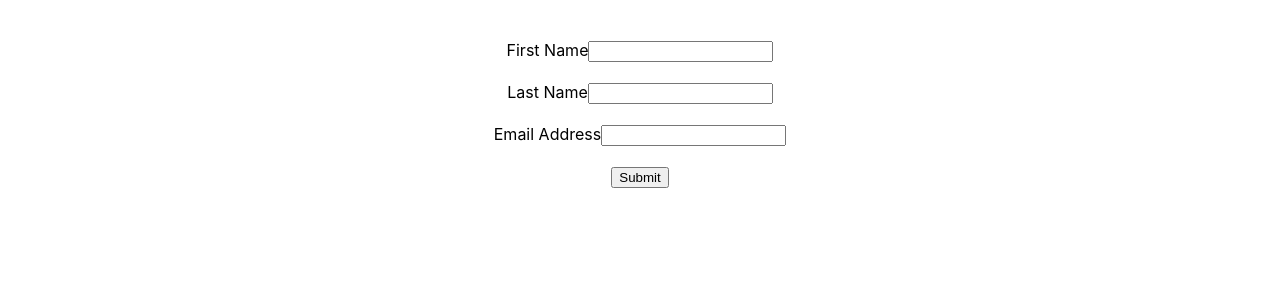
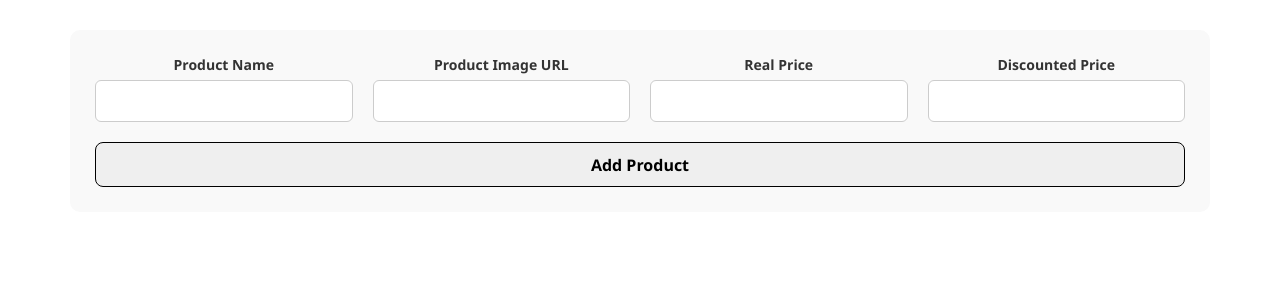
Before and after one commit to userFbi/React-tasks, a React (Create React App) app: page / in a window 1280 px wide. Shown: the top 300 px of the page. Built offline with nearby package versions, Linux system fonts and the light colour scheme.

Commit message:
ProductCard file added

```diff
--- a/package.json
+++ b/package.json
@@ -7,6 +7,7 @@
     "@testing-library/jest-dom": "^6.9.1",
     "@testing-library/react": "^16.3.0",
     "@testing-library/user-event": "^13.5.0",
+    "axios": "^1.13.3",
     "formik": "^2.4.9",
     "react": "^19.2.3",
     "react-dom": "^19.2.3",
--- a/src/App.jsx
+++ b/src/App.jsx
@@ -1,5 +1,6 @@
 import './App.css';
 import CartData from './CartData/CartData';
+import ProductCards from './CartData/ProductCards';
 import CrudResult from './ResultCrud/CrudResult';
 // import StudentResult from './useStateResulte/Student';
 
@@ -8,7 +9,8 @@ function App() {
     <div className="App">
       {/* <StudentResult/> */}
       {/* <CrudResult /> */}
-      <CartData />
+      {/* <CartData /> */}
+      <ProductCards/>
     </div>
   );
 }
--- a/src/CartData/CartData.jsx
+++ b/src/CartData/CartData.jsx
@@ -12,11 +12,13 @@ const CartData = () => {
             email: '',
         },
         onSubmit: (values, { resetForm }) => {
-            setList(JSON.stringify(values, null, 2));
+            setList(prev => [...prev, values]);
             resetForm()
         },
     });
     return (
+
+        <>
             <form onSubmit={formik.handleSubmit}>
                 <br /><br />
                 <label htmlFor="firstName">First Name</label>
@@ -52,13 +54,27 @@ const CartData = () => {
                 <button type="submit">Submit</button>
             </form>
 
-
-        // {
-        //     list.map((i,index)=> {
-
-        //     })
-        // }
-
+            {
+                list.map((i, index) => (
+                    <table border={1}>
+                        <thead>
+                            <tr >
+                                <td>FirstName</td>
+                                <td>LastName</td>
+                                <td>Email</td>
+                            </tr>
+                        </thead>
+                        <tbody>
+                            <tr key={index}>
+                                <td>{i.firstName}</td>
+                                <td>{i.lastName}</td>
+                                <td>{i.email}</td>
+                            </tr>
+                        </tbody>
+                    </table>
+                ))
+            }
+        </>
     );
 };
 export default CartData
--- /dev/null
+++ b/src/CartData/ProductCards.jsx
@@ -0,0 +1,102 @@
+import React, { useState } from "react";
+import { useFormik } from "formik";
+import axios from "axios";
+import "./productcards.css";
+
+const ProductCards = () => {
+    const [products, setProducts] = useState([]);
+    const [editIndex, setEditIndex] = useState(null);
+
+    const formik = useFormik({
+        initialValues: {
+            name: "",
+            image: "",
+            realPrice: "",
+            finalPrice: "",
+        },
+        onSubmit: async (values, { resetForm }) => {
+            try {
+                await axios.get(values.image);
+
+                if (editIndex !== null) {
+                    const updated = [...products];
+                    updated[editIndex] = values;
+                    setProducts(updated);
+                    setEditIndex(null);
+                } else {
+                    setProducts([...products, values]);
+                }
+
+                resetForm();
+            } catch {
+                alert("Invalid Image URL");
+            }
+        },
+    });
+
+    const handleEdit = (index) => {
+        setEditIndex(index);
+        formik.setValues(products[index]);
+    };
+
+    const handleDelete = (index) => {
+        setProducts(products.filter((_, i) => i !== index));
+    };
+
+    return (
+        <div className="container">
+            {/* FORM */}
+            <form className="product-form" onSubmit={formik.handleSubmit}>
+                <div className="form-group">
+                    <label>Product Name</label>
+                    <input type="text" {...formik.getFieldProps("name")} required />
+                </div>
+
+                <div className="form-group">
+                    <label>Product Image URL</label>
+                    <input type="text" {...formik.getFieldProps("image")} required />
+                </div>
+
+                <div className="form-group">
+                    <label>Real Price</label>
+                    <input type="number" {...formik.getFieldProps("realPrice")} required />
+                </div>
+
+                <div className="form-group">
+                    <label>Discounted Price</label>
+                    <input type="number" {...formik.getFieldProps("finalPrice")} required />
+                </div>
+
+                <button className="submit-btn" type="submit">
+                    {editIndex !== null ? "Update Product" : "Add Product"}
+                </button>
+            </form>
+
+            {/* CARDS */}
+            <div className="card-grid">
+                {products.map((item, index) => (
+                    <div className="product-card" key={index}>
+                        <img src={item.image} alt={item.name} />
+
+                        <h3>{item.name}</h3>
+                        <div className="flex">
+                            <p className="final-price">₹{item.finalPrice}</p>
+                            <p className="real-price">₹{item.realPrice}</p>
+                        </div>
+
+                        <div className="card-actions">
+                            <button className="edit-btn" onClick={() => handleEdit(index)}>
+                                Update
+                            </button>
+                            <button className="delete-btn" onClick={() => handleDelete(index)}>
+                                Delete
+                            </button>
+                        </div>
+                    </div>
+                ))}
+            </div>
+        </div>
+    );
+};
+
+export default ProductCards;
--- /dev/null
+++ b/src/CartData/productcards.css
@@ -0,0 +1,121 @@
+.flex {
+  display: flex;
+  justify-content: center;
+  gap: 10px;
+  align-items: center;
+}
+
+* {
+  box-sizing: border-box;
+  font-family: "Segoe UI", sans-serif;
+}
+
+.container {
+  padding: 30px;
+  max-width: 1200px;
+  margin: auto;
+}
+
+/* FORM */
+.product-form {
+  display: grid;
+  grid-template-columns: repeat(4, 1fr);
+  gap: 20px;
+  background: #f9f9f9;
+  padding: 25px;
+  border-radius: 10px;
+  margin-bottom: 40px;
+}
+
+.form-group {
+  display: flex;
+  flex-direction: column;
+}
+
+.form-group label {
+  font-size: 14px;
+  font-weight: 600;
+  margin-bottom: 6px;
+  color: #333;
+}
+
+.form-group input {
+  height: 42px;
+  padding: 0 12px;
+  border-radius: 6px;
+  border: 1px solid #ccc;
+  font-size: 15px;
+  outline: none;
+  transition: 0.3s;
+}
+
+
+.submit-btn {
+  grid-column: span 4;
+  height: 45px;
+  border-radius: 8px;
+  font-size: 16px;
+  font-weight: 600;
+  cursor: pointer;
+  transition: 0.3s;
+  border: 1px solid black;
+}
+
+/* CARD GRID */
+.card-grid {
+  display: grid;
+  grid-template-columns: repeat(3, 1fr);
+  gap: 25px;
+}
+
+/* CARD */
+.product-card {
+  background: #ffffff;
+  border-radius: 12px;
+  padding: 15px;
+  box-shadow: 0 8px 20px rgba(0, 0, 0, 0.08);
+  text-align: center;
+  transition: 0.3s;
+}
+
+.product-card:hover {
+  transform: translateY(-5px);
+}
+
+.product-card img {
+  width: 100%;
+  height: 180px;
+  object-fit: cover;
+  border-radius: 10px;
+}
+
+.product-card h3 {
+  margin: 12px 0 5px;
+}
+
+.real-price {
+  text-decoration: line-through;
+  color: #888;
+}
+
+.final-price {
+  font-size: 18px;
+  font-weight: 700;
+}
+
+/* BUTTONS */
+.card-actions {
+  display: flex;
+  justify-content: space-between;
+  margin-top: 15px;
+}
+
+.card-actions button {
+  flex: 1;
+  margin: 0 5px;
+  height: 38px;
+  border-radius: 6px;
+  border: none;
+  font-weight: 600;
+  cursor: pointer;
+}
```
Also changed, not shown: 1 other file (tests, documents, lock files or other folders). Lines whose indentation alone changed are shown as unchanged.
